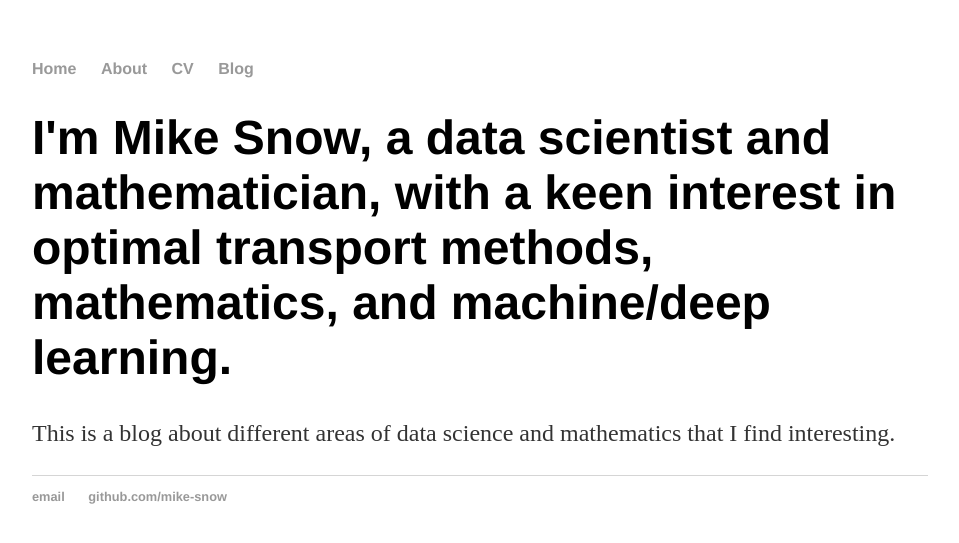
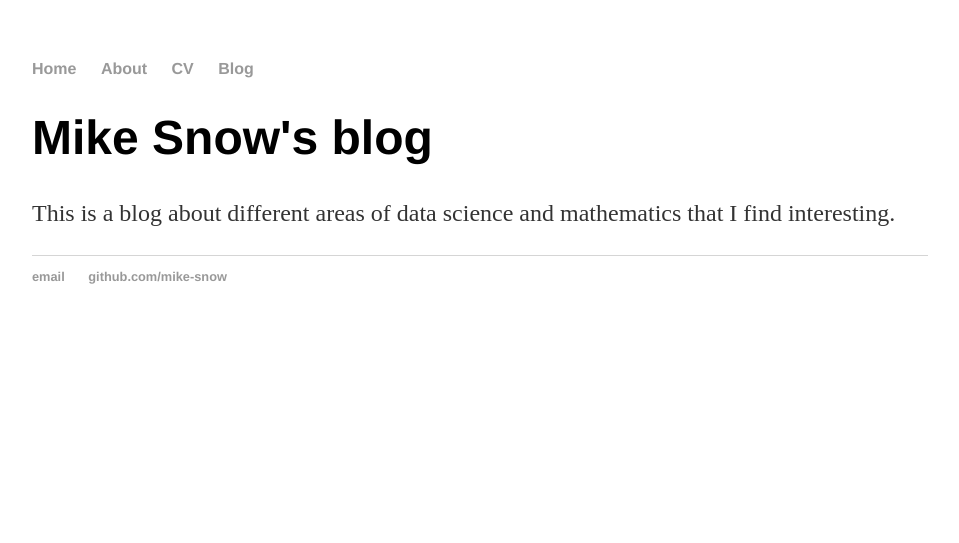
Before and after one commit to mike-snow/mike-snow.github.io, a Jekyll site: the page built from index.html, in a window 1280 px wide. Shown: the top 543 px of the page, without its empty margins (160-1119 px from the left). Built offline with Jekyll 4.4.1, drawn with Linux system fonts in a browser that asks for light colours.

Commit message:
Update default.html

```diff
--- a/_layouts/default.html
+++ b/_layouts/default.html
@@ -15,10 +15,9 @@
 	    		</ul>
 			</nav>
 			<div class="container">
-    		<div class="blurb">
-        		<h1>I'm Mike Snow, a data scientist and mathematician, with a keen interest in optimal transport methods, mathematics, and machine/deep learning.</h1>
-				<p>This is a blog about different areas of data science and mathematics that I find interesting.</p>
-    		</div><!-- /.blurb -->
+
+			{{ content }}
+
 			</div><!-- /.container -->
 			<footer>
 	    		<ul>
```
Also changed, not shown: other parts of _layouts/default.html (+1 -1 lines). Lines whose indentation alone changed are shown as unchanged.
